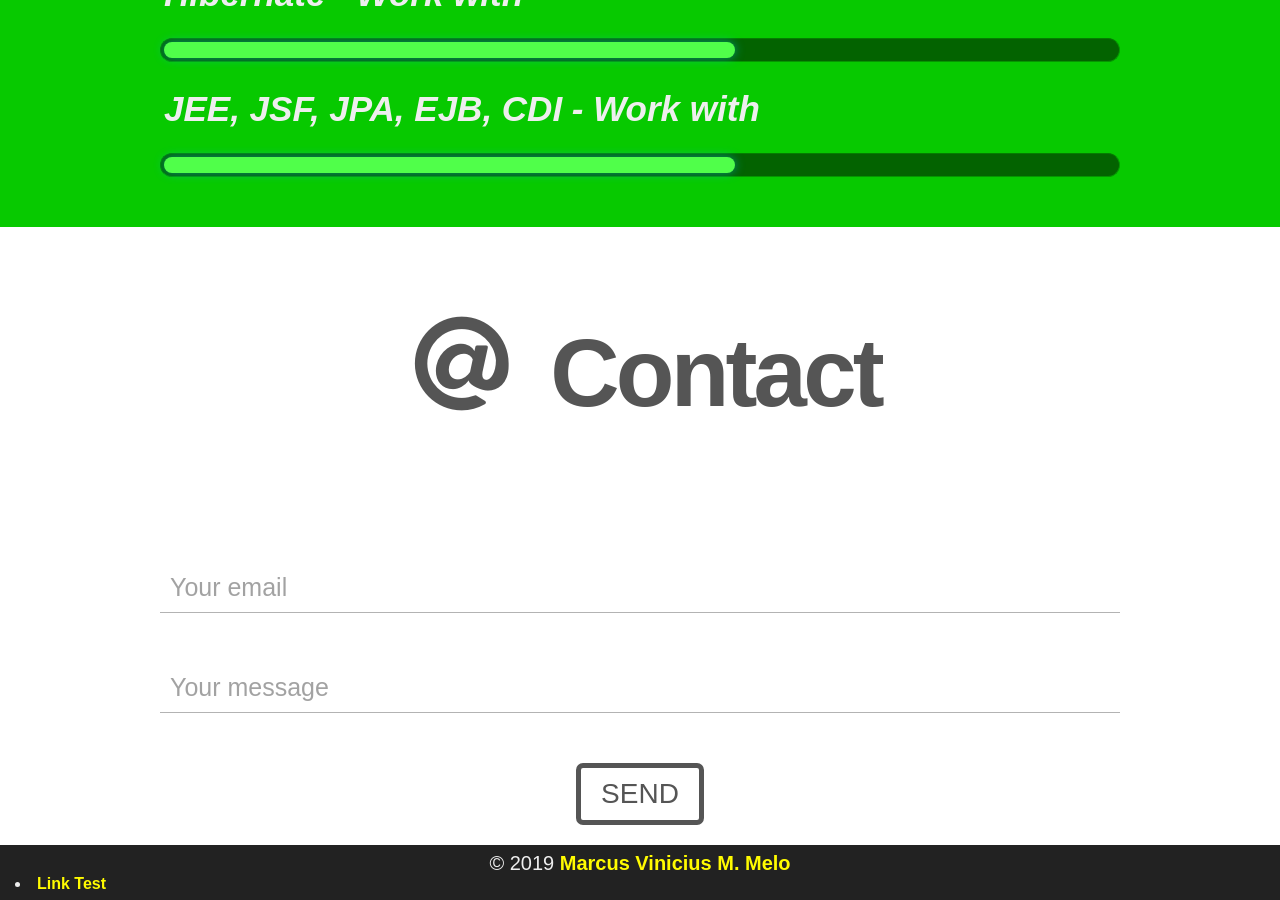
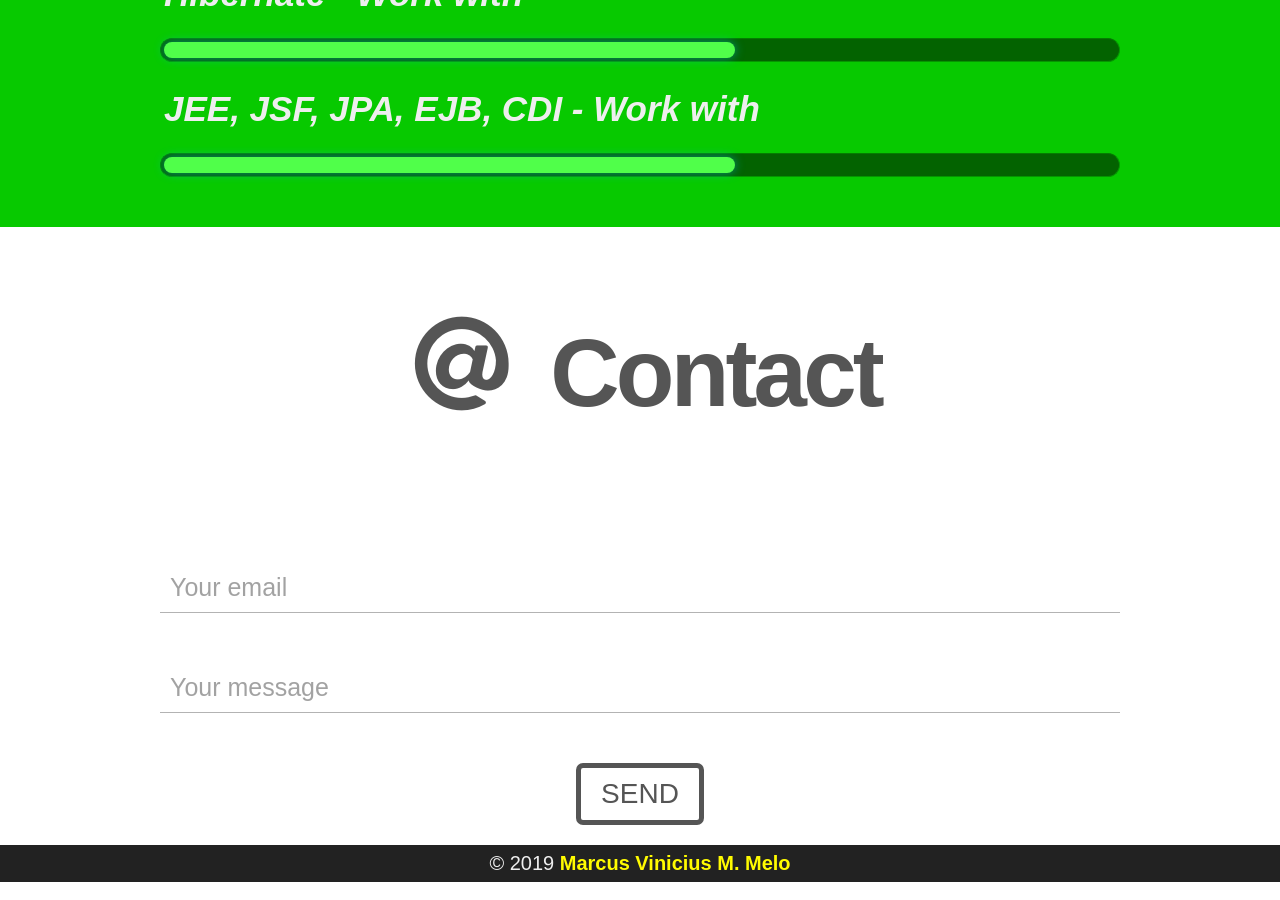
Before and after one commit to vininjr/vininjr.github.io, a Jekyll site: the page built from index.html, in a window 1280 px wide and 900 px high, scrolled down 9386 px. Built offline with Jekyll 4.4.1, drawn with Linux system fonts in a browser that asks for light colours; a style sheet for code colours, icons or effects is not loaded.

Commit message:
Update footer.html

```diff
--- a/_includes/footer.html
+++ b/_includes/footer.html
@@ -2,5 +2,4 @@
   <p class="copyright">
     © {{ site.time | date: '%Y' }} <a href="https://github.com/{{ site.github }}" target="_blank">{{ site.author }}</a>
   </p>
-  <li><a href="https://github.com/vininjr/Minimax-and-Alfa-beta-pruning-with-Tic-tac-toe-game" target="_blank">Link Test</a></li>
 </footer>
```
